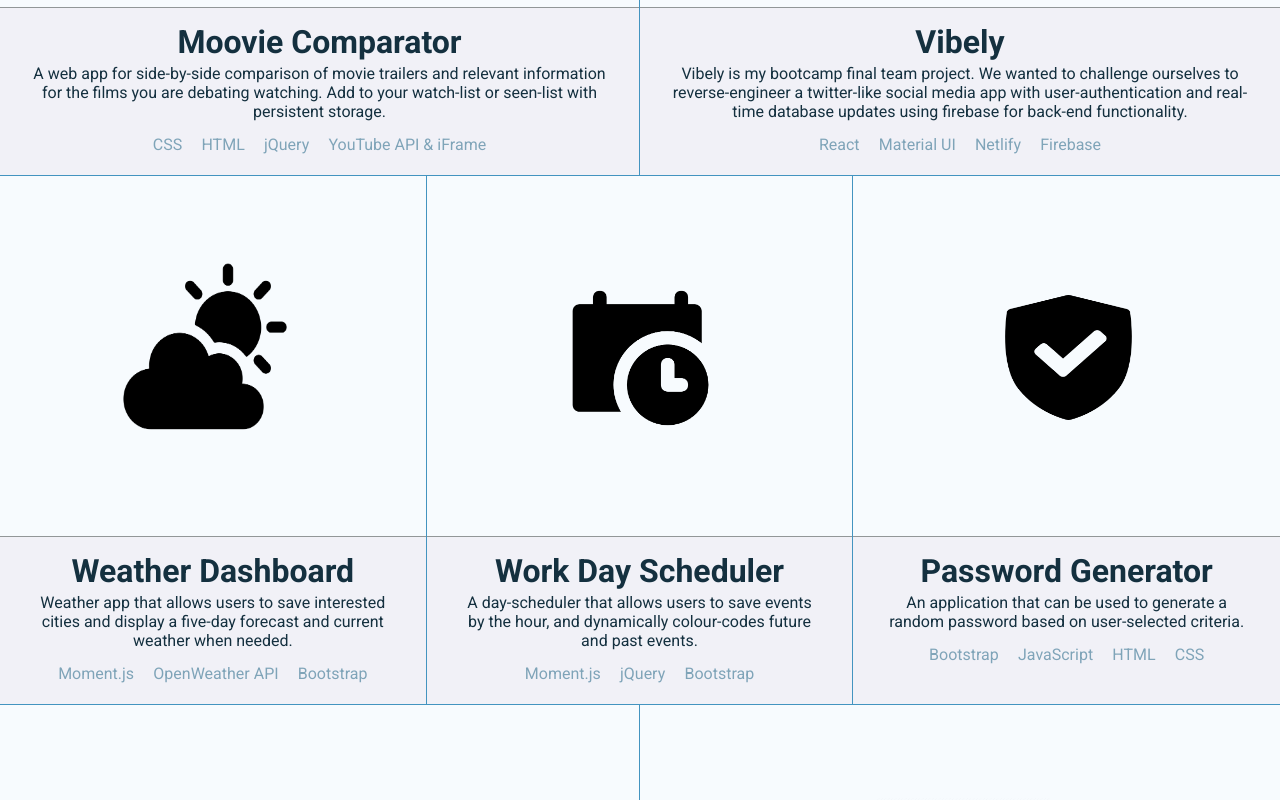
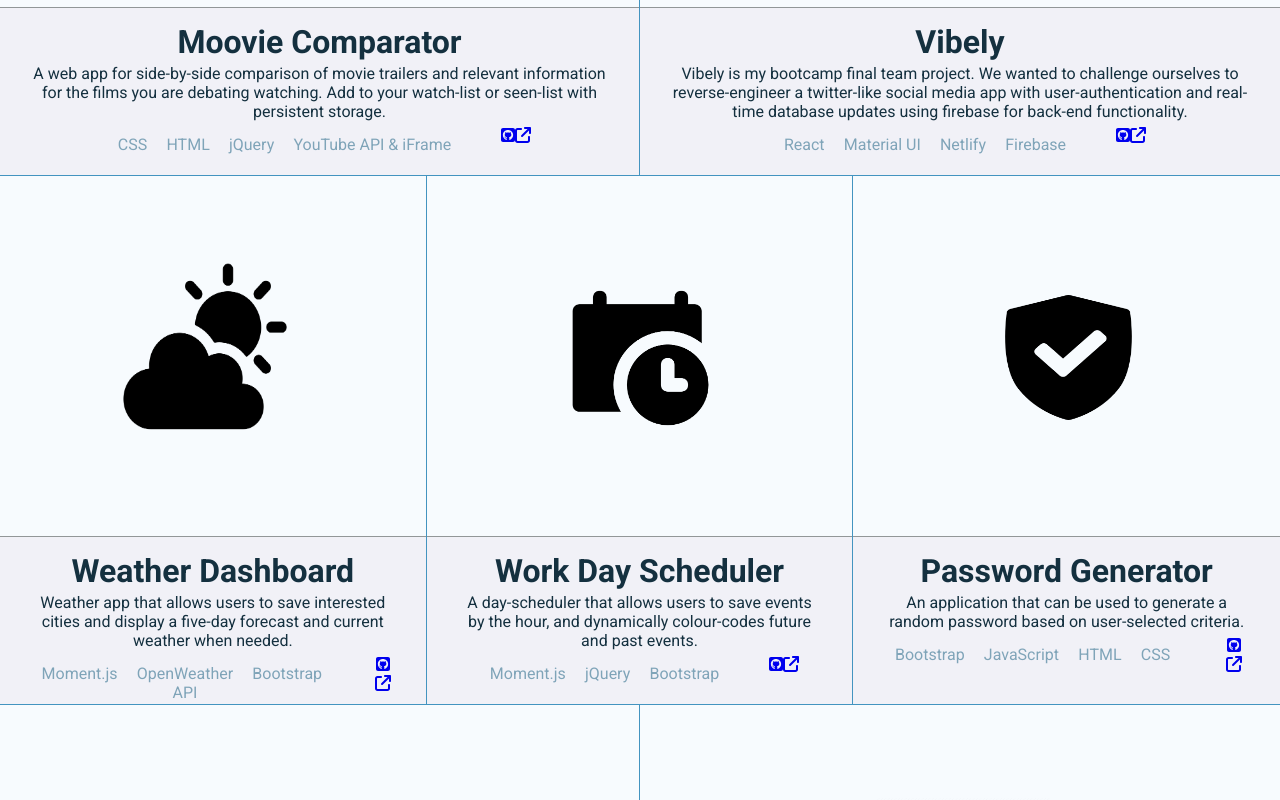
Before and after one commit to MattGaarder/portfolio, a React (Create React App) app: page / in a window 1280 px wide. Shown: the part 1200-2000 px from the top of the page. Built offline with nearby package versions, Linux system fonts and the light colour scheme.

Commit message:
adds back links to project component

```diff
--- a/src/App.js
+++ b/src/App.js
@@ -13,7 +13,7 @@
 function App() {
   return (
     <>
-      {/* <NavBar /> */}
+      <NavBar />
         <Routes>
           <Route exact path="/" element={<Home />} />
           <Route path="/about" element={<About />} />
--- a/src/components/ProjectCard/ProjectCard.js
+++ b/src/components/ProjectCard/ProjectCard.js
@@ -1,8 +1,8 @@
 import React from "react";
 import "./ProjectCard.css";
-// import { FontAwesomeIcon } from "@fortawesome/react-fontawesome";
-// import { faGithubSquare } from "@fortawesome/free-brands-svg-icons";
-// import { faArrowUpRightFromSquare } from '@fortawesome/free-solid-svg-icons';
+import { FontAwesomeIcon } from "@fortawesome/react-fontawesome";
+import { faGithubSquare } from "@fortawesome/free-brands-svg-icons";
+import { faArrowUpRightFromSquare } from '@fortawesome/free-solid-svg-icons';
 
 
 import { useState } from "react";
@@ -42,15 +42,14 @@
             {props.technology.map((tech, index) => (
               <p key={index}>{tech}</p>
             ))}
-            {/* <p>||</p> */}
-            {/* <ul>
+            <ul>
               <a href={props.repo} target="_blank" rel="noopener noreferrer" className="technology-icon technology-icon-github">
                 <FontAwesomeIcon icon={faGithubSquare} />
               </a>
               <a href={props.deployed} target="_blank" rel="noopener noreferrer" className="technology-icon technology-icon-link">
                 <FontAwesomeIcon icon={faArrowUpRightFromSquare} />
               </a>
-            </ul> */}
+            </ul>
           </div>
         </div>
       </div>
--- a/src/pages/About/About.css
+++ b/src/pages/About/About.css
@@ -4,7 +4,7 @@
     grid-template-rows: 1fr 1fr;
     grid-template-areas: "";
     grid-gap: 5px;
-    padding-top: 5%;
+    padding-top: 1%;
 }
 
 .about-container {
--- a/src/pages/Home.js
+++ b/src/pages/Home.js
@@ -9,7 +9,6 @@
 function Home() {
   return (
     <>
-      <NavBar />
       <MainContent />
       <div className="grid-container">
         {projects.map((p) => (
--- a/src/projects.json
+++ b/src/projects.json
@@ -16,7 +16,8 @@
     "deployed": "https://main--endearing-sundae-33b843.netlify.app/",
     "repo": "https://github.com/MattGaarder/vibely",
     "summary": "Vibely is my bootcamp final team project. We wanted to challenge ourselves to reverse-engineer a twitter-like social media app with user-authentication and real-time database updates using firebase for back-end functionality.",
-    "technology": ["React", "Material UI", "Netlify", "Firebase"]
+    "technology": ["React", "Material UI", "Netlify", "Firebase"],
+    "links": ["https://github.com/MattGaarder/vibely", "https://main--endearing-sundae-33b843.netlify.app"]
   },
 
   {
@@ -26,7 +27,8 @@
     "deployed": "https://mattgaarder.github.io/daily-planner/",
     "repo": "https://github.com/MattGaarder/daily-planner",
     "summary": "Weather app that allows users to save interested cities and display a five-day forecast and current weather when needed.",
-    "technology": ["Moment.js", "OpenWeather API", "Bootstrap"]
+    "technology": ["Moment.js", "OpenWeather API", "Bootstrap"],
+    "links": ["https://github.com/MattGaarder/weather-dashboard", "https://mattgaarder.github.io/weather-dashboard/"]
   },
   {
     "id": "project4",
@@ -35,7 +37,8 @@
     "deployed": "https://mattgaarder.github.io/weather-dashboard/",
     "repo": "https://github.com/MattGaarder/weather-dashboard",
     "summary": "A day-scheduler that allows users to save events by the hour, and dynamically colour-codes future and past events.",
-    "technology": ["Moment.js", "jQuery", "Bootstrap"]
+    "technology": ["Moment.js", "jQuery", "Bootstrap"],
+    "links": ["https://github.com/MattGaarder/daily-planner", "https://mattgaarder.github.io/daily-planner/"]
   },
   {
     "id": "project5",
@@ -44,7 +47,8 @@
     "deployed": "https://github.com/MattGaarder/code-quiz",
     "repo": "https://github.com/MattGaarder/code-quiz",
     "summary": "An application that can be used to generate a random password based on user-selected criteria.",
-    "technology": ["Bootstrap", "JavaScript", "HTML", "CSS"]
+    "technology": ["Bootstrap", "JavaScript", "HTML", "CSS"],
+    "links": ["https://github.com/MattGaarder/password-generator"]
   },
   {
     "id": "project6",
@@ -53,7 +57,8 @@
     "deployed": "TBC",
     "repo": "https://github.com/MattGaarder/mgaarder-portfolio",
     "summary": "A command-line application that generates an HTML webpage from user input. The user is asked a series of prompts about their team and this is fully generated and formatted with HTML and CSS.",
-    "technology": ["Node.js", "jest", "inquirer", "npm"]
+    "technology": ["Node.js", "jest", "inquirer", "npm"],
+    "links": ["https://github.com/MattGaarder/team-profile-generator"]
   },
   {
     "id": "project7",
@@ -62,6 +67,7 @@
     "deployed": "https://mattgaarder.github.io/weather-dashboard/",
     "repo": "https://github.com/MattGaarder/weather-dashboard",
     "summary": "A command-line application that dynamically generates README.md documentation from a user's input. node.js will dynamically generate this document in the project's repository.",
-    "technology": ["inquirer", "Node.js", "ajax", "fs = require('fs');"]
+    "technology": ["inquirer", "Node.js", "ajax", "fs = require('fs');"],
+    "links": ["https://github.com/MattGaarder/readme-generator"]
   }
 ]
```
